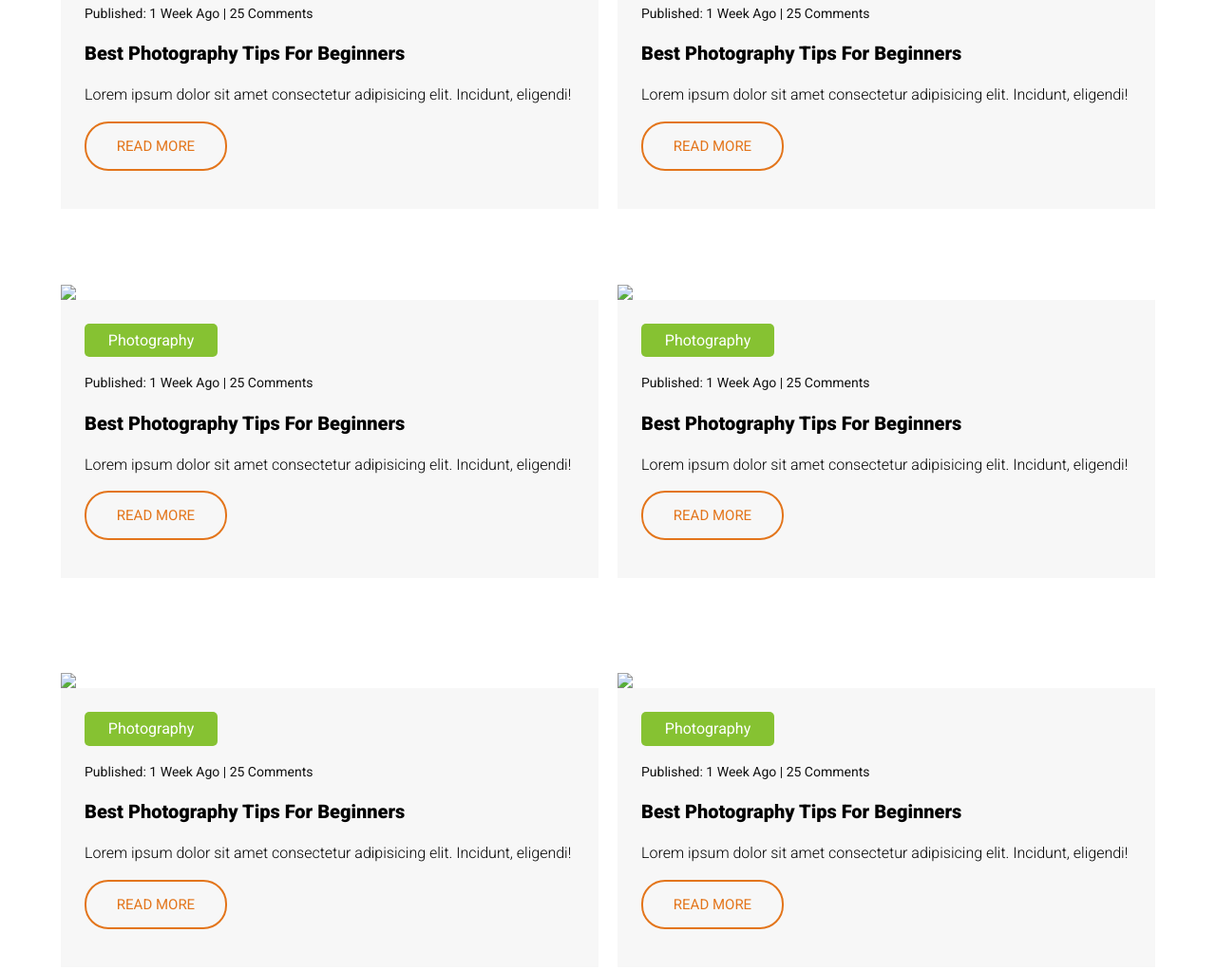
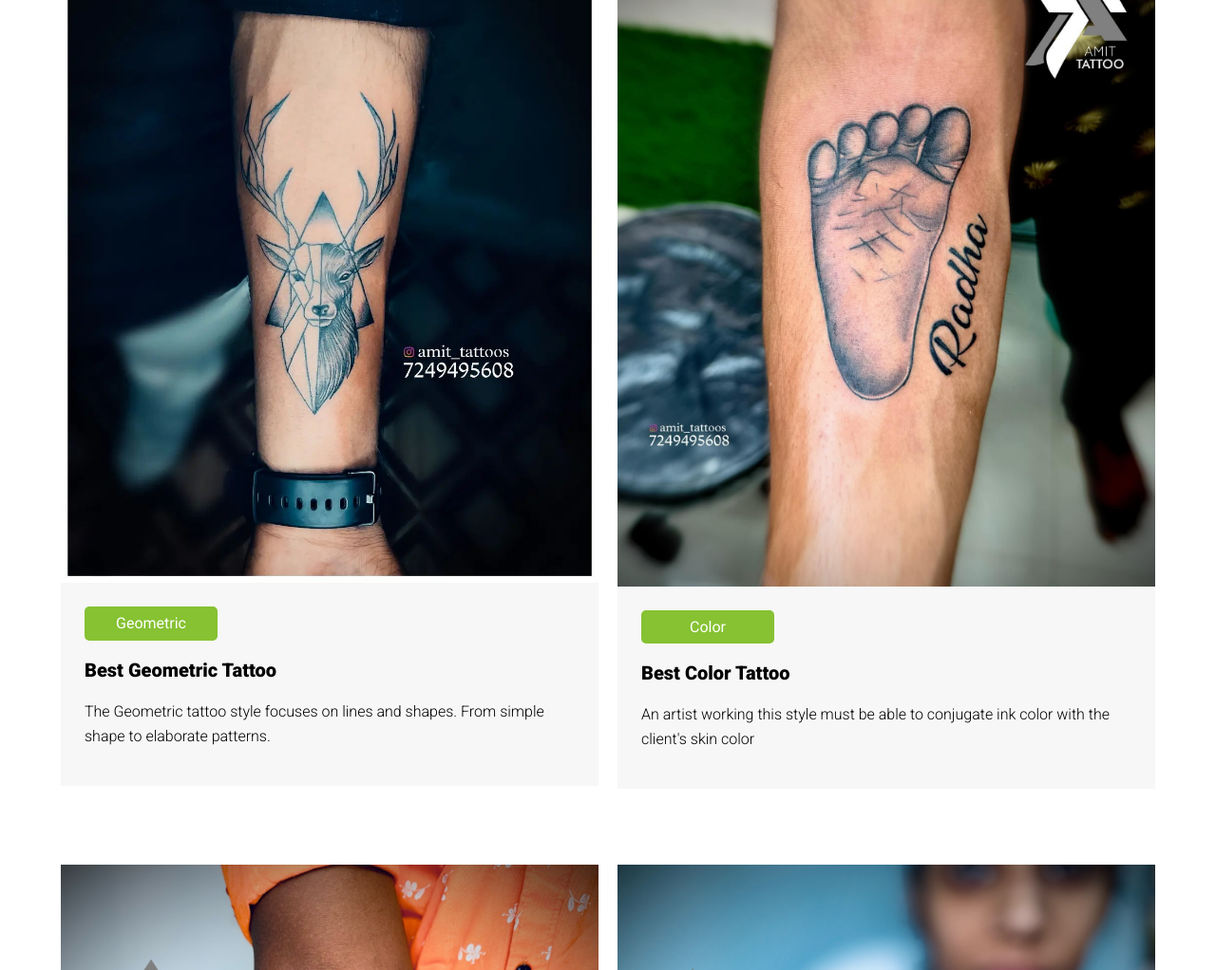
Before and after one commit to vinayakb7/AmitTattoos, a plain HTML site: page categories.html in a window 1280 px wide. Shown: the part 970-1992 px from the top of the page at 95% size. Drawn offline with nearby package versions, Linux system fonts and the light colour scheme.

Commit message:
Updated Categories page and also implementd footer form submission

```diff
--- a/categories.html
+++ b/categories.html
@@ -79,38 +79,30 @@
                     <div class = "blog-wrapper-lg">
                         <!-- single blog post -->
                         <div class = "blog">
-                            <img src = "images/blog1.jpg">
+                            <img src = "images/Gallery/GeometricDeerHandTattoo.jpg">
                             <div class = "blog-content">
-                                <span class = "badge">Photography</span>
-                                <span class = "misc-info">
-                                    Published: 1 Week Ago | 25 Comments
-                                </span>
+                                <span class = "badge">Geometric</span>
                                 <h3 class = "blog-title">
-                                    Best Photography Tips For Beginners
+                                    Best Geometric Tattoo
                                 </h3>
                                 <p class = "blog-text">
-                                    Lorem ipsum dolor sit amet consectetur adipisicing elit. Incidunt, eligendi!
+                                    The Geometric tattoo style focuses on lines and shapes. From simple shape to elaborate patterns.
                                 </p>
-                                <a href = "#" class = "btn">Read More</a>
                             </div>
                         </div>
                         <!-- end of single post -->
 
                         <!-- single blog post -->
                         <div class = "blog">
-                            <img src = "images/blog2.jpg">
+                            <img src = "images/Gallery/BabyFoot.jpg">
                             <div class = "blog-content">
-                                <span class = "badge">Photography</span>
-                                <span class = "misc-info">
-                                    Published: 1 Week Ago | 25 Comments
-                                </span>
+                                <span class = "badge">Color</span>
                                 <h3 class = "blog-title">
-                                    Best Photography Tips For Beginners
+                                    Best Color Tattoo
                                 </h3>
                                 <p class = "blog-text">
-                                    Lorem ipsum dolor sit amet consectetur adipisicing elit. Incidunt, eligendi!
+                                    An artist working this style must be able to conjugate ink color with the client's skin color
                                 </p>
-                                <a href = "#" class = "btn">Read More</a>
                             </div>
                         </div>
                         <!-- end of single post -->
@@ -119,76 +111,60 @@
                     <div class = "blog-wrapper-sm">
                         <!-- single blog post -->
                         <div class = "blog">
-                            <img src = "images/blog3.jpg">
+                            <img src = "images/Gallery/Portrait.jpg">
                             <div class = "blog-content">
-                                <span class = "badge">Photography</span>
-                                <span class = "misc-info">
-                                    Published: 1 Week Ago | 25 Comments
-                                </span>
+                                <span class = "badge">Portrait</span>
                                 <h3 class = "blog-title">
-                                    Best Photography Tips For Beginners
+                                    Best Portrait Tattoo
                                 </h3>
                                 <p class = "blog-text">
-                                    Lorem ipsum dolor sit amet consectetur adipisicing elit. Incidunt, eligendi!
+                                    Realistic tattoos can portray anything from scenery or objects to animals and people.
                                 </p>
-                                <a href = "#" class = "btn">Read More</a>
                             </div>
                         </div>
                         <!-- end of single post -->
 
                         <!-- single blog post -->
                         <div class = "blog">
-                            <img src = "images/blog4.jpg">
+                            <img src = "images/Gallery/CalligraphyTattoo.jpg">
                             <div class = "blog-content">
-                                <span class = "badge">Photography</span>
-                                <span class = "misc-info">
-                                    Published: 1 Week Ago | 25 Comments
-                                </span>
+                                <span class = "badge">Calligraphy</span>
                                 <h3 class = "blog-title">
-                                    Best Photography Tips For Beginners
+                                    Best Calligraphy Tattoo
                                 </h3>
                                 <p class = "blog-text">
-                                    Lorem ipsum dolor sit amet consectetur adipisicing elit. Incidunt, eligendi!
+                                    Names, Quotes is expressive way for beloved ones.
                                 </p>
-                                <a href = "#" class = "btn">Read More</a>
                             </div>
                         </div>
                         <!-- end of single post -->
 
                         <!-- single blog post -->
                         <div class = "blog">
-                            <img src = "images/blog5.jpg">
+                            <img src = "images/Gallery/CoverupTattoo.jpg">
                             <div class = "blog-content">
-                                <span class = "badge">Photography</span>
-                                <span class = "misc-info">
-                                    Published: 1 Week Ago | 25 Comments
-                                </span>
+                                <span class = "badge">Cover Up</span>
                                 <h3 class = "blog-title">
-                                    Best Photography Tips For Beginners
+                                    Best Cover up Tattoo
                                 </h3>
                                 <p class = "blog-text">
                                     Lorem ipsum dolor sit amet consectetur adipisicing elit. Incidunt, eligendi!
                                 </p>
-                                <a href = "#" class = "btn">Read More</a>
                             </div>
                         </div>
                         <!-- end of single post -->
 
                         <!-- single blog post -->
                         <div class = "blog">
-                            <img src = "images/blog6.jpg">
+                            <img src = "images/Gallery/JaiShreeRamTattoo.jpg">
                             <div class = "blog-content">
-                                <span class = "badge">Photography</span>
-                                <span class = "misc-info">
-                                    Published: 1 Week Ago | 25 Comments
-                                </span>
+                                <span class = "badge">New School Tattoo</span>
                                 <h3 class = "blog-title">
-                                    Best Photography Tips For Beginners
+                                    Best New School Tattoo Styles
                                 </h3>
                                 <p class = "blog-text">
-                                    Lorem ipsum dolor sit amet consectetur adipisicing elit. Incidunt, eligendi!
+                                    New School tattoo style combines and can be seen as an evolution of Traditional and Neo-Traditional tattoo styles.
                                 </p>
-                                <a href = "#" class = "btn">Read More</a>
                             </div>
                         </div>
                         <!-- end of single post -->
@@ -212,9 +188,11 @@
                     <p>Drop your email to get in touch with us, we will get in your touch soon.</p>
 
                     <div class = "subs">
-                        <i class = "fas fa-envelope"></i>
-                        <input type = "email" id = "email" placeholder="Email Address">
-                        <button type = "submit">SUBSCRIBE</button>
+                        <i class = "fas fa-envelope icon-color"></i>
+                        <form action="https://formspree.io/f/xqkrzpwb" method="post">
+                            <input name = "Email Address" type = "email" id = "email" placeholder="Email Address">
+                            <button type = "submit">SUBSCRIBE</button>
+                        </form>
                     </div>
                 </div>
             </div>
--- a/main.css
+++ b/main.css
@@ -35,6 +35,11 @@ h1, h2, h3, h4, h5, h6, p{
 }
 
 /********************** Utility Classes *******************/
+
+.icon-color, .contact-text{
+    color: var(--orange);
+}
+
 .flex{
     display: flex;
     justify-content: center;
@@ -454,10 +459,17 @@ blockquote span{
     font-size: 16px;
     padding: 10px 15px;
     margin: 10px 0;
-    border: 1px solid var(--lightGreen);
+    border: 1px solid var(--orange);
     outline: none;
     border-radius: 5px;
+    color: var(--orange);
+    font-weight: 400;
 }
+
+::placeholder{
+    color : var(--orange);
+}
+
 .contact-bottom .form{
     padding: 0 20px;
 }
```
Also changed, not shown: contact.html (+13 -11 lines), gallery.html (+5 -3 lines), index.html (+5 -3 lines).
